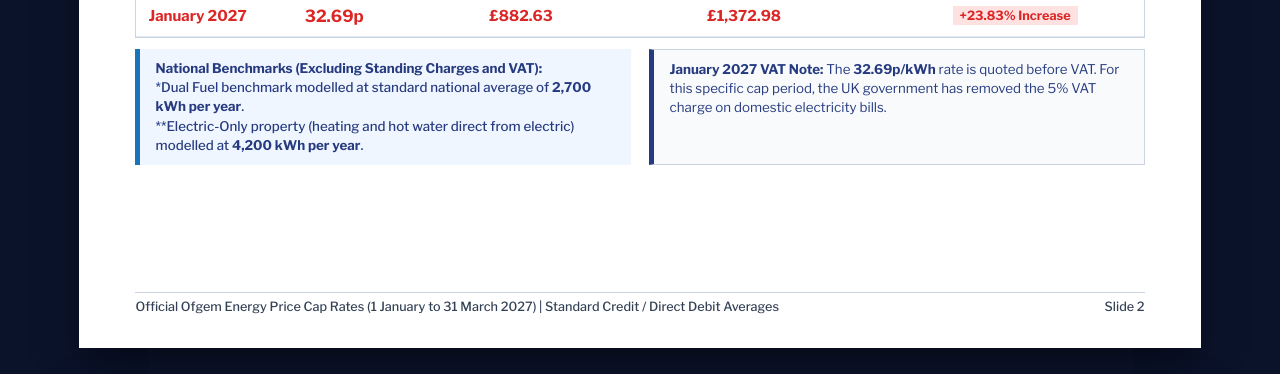
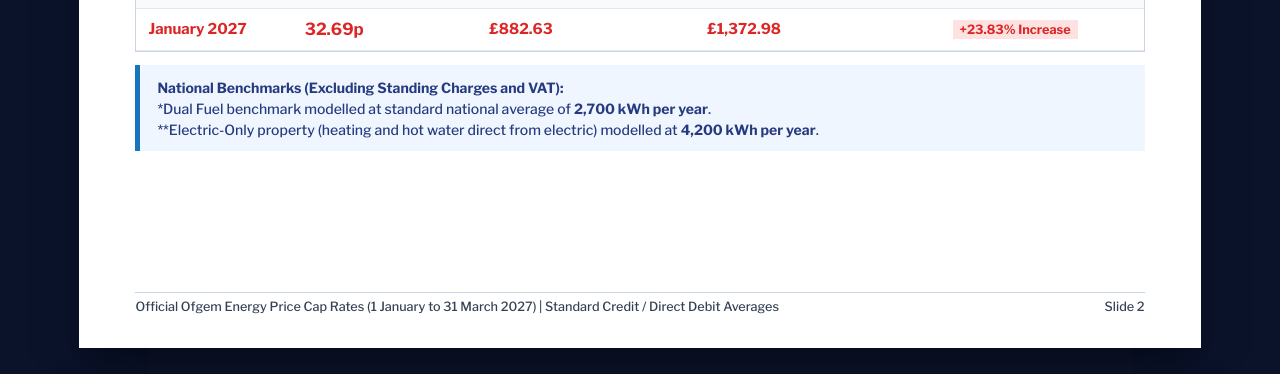
Before and after one commit to PDB-Rand-Code/Presentations, a plain HTML site: page index.html in a window 1280 px wide. Shown: the part 1297-1671 px from the top of the page. Drawn offline with nearby package versions, Linux system fonts and the light colour scheme.

Commit message:
Add files via upload

```diff
--- a/index.html
+++ b/index.html
@@ -231,11 +231,11 @@
         .summary-banner {
             background-color: #EFF6FF;
             border-left: 5px solid var(--rand-sky-blue);
-            padding: 2.5mm 4mm;
+            padding: 3mm 4.5mm;
             width: 100%;
             color: var(--rand-deep-blue);
-            font-size: 10pt;
-            line-height: 1.45;
+            font-size: 10.5pt;
+            line-height: 1.5;
             font-weight: 500;
         }
 
@@ -563,14 +563,11 @@
                 </table>
             </div>
 
-            <div class="two-column" style="margin-top: 1mm;">
+            <div style="width: 100%; margin-top: 1.5mm;">
                 <div class="summary-banner">
                     <strong>National Benchmarks (Excluding Standing Charges and VAT):</strong><br>
                     *Dual Fuel benchmark modelled at standard national average of <strong>2,700 kWh per year</strong>.<br>
                     **Electric-Only property (heating and hot water direct from electric) modelled at <strong>4,200 kWh per year</strong>.
-                </div>
-                <div style="background: #F8FAFC; border: 1.5px solid var(--rand-card-border); border-left: 5px solid var(--rand-deep-blue); padding: 2.5mm 4mm; font-size: 10pt; color: var(--rand-deep-blue); line-height: 1.45;">
-                    <strong>January 2027 VAT Note:</strong> The <strong>32.69p/kWh</strong> rate is quoted before VAT. For this specific cap period, the UK government has removed the 5% VAT charge on domestic electricity bills.
                 </div>
             </div>
         </div>
@@ -672,7 +669,7 @@
                             <div class="bar-track"><div class="bar-fill" style="height: 100%; background: #B91C1C;"></div></div>
                             <div class="bar-period-lbl" style="font-weight: 800; color: var(--rand-accent-red);">Oct 2026 – Present</div>
                         </div>
-                        <!-- Col 5: Gap under Jan 2027 - Updated to 'No Projection Available' -->
+                        <!-- Col 5: Gap under Jan 2027 -->
                         <div class="chart-bar-group">
                             <div class="empty-col-placeholder">
                                 <span>No Projection Available</span>
@@ -862,7 +859,7 @@
                             <div class="bar-track"><div class="bar-fill" style="height: 100%; background: #B91C1C;"></div></div>
                             <div class="bar-period-lbl" style="font-weight: 800; color: var(--rand-accent-red);">Oct 2026 – Present</div>
                         </div>
-                        <!-- Col 5: Gap under Jan 2027 - Updated to 'No Projection Available' -->
+                        <!-- Col 5: Gap under Jan 2027 -->
                         <div class="chart-bar-group">
                             <div class="empty-col-placeholder">
                                 <span>No Projection Available</span>
@@ -1022,7 +1019,7 @@
                         • <strong>Gas Bills:</strong> The standard <strong>5% VAT charge</strong> continues to be added to the overall gas bill total.
                     </div>
                     <div style="font-size: 8.8pt; color: var(--rand-text-muted); font-style: italic;">
-                        *Costs cannot be compared directly to previous periods without accounting for this VAT change.
+                        Costs cannot be compared directly to previous periods without accounting for this VAT change.
                     </div>
                 </div>
 
@@ -1234,7 +1231,7 @@
                         <p style="font-size: 9.5pt; color: #CBD5E1; line-height: 1.45;">Practical home energy efficiency advice, heating control guidance, and support accessing local eco-schemes.</p>
                     </div>
                     <div style="margin-top: 2.5mm; font-size: 9.5pt;">
-                        <a href="https://www.cse.org.uk" target="_blank" style="color: var(--rand-aqua); text-decoration: none; font-weight: 700;">cse.org.uk</a>
+                        <a href="https://cse.org.uk" target="_blank" style="color: var(--rand-aqua); text-decoration: none; font-weight: 700;">cse.org.uk</a>
                         <span style="color: #94A3B8; margin-left: 8px;">| 0800 082 2234</span>
                     </div>
                 </div>
```
